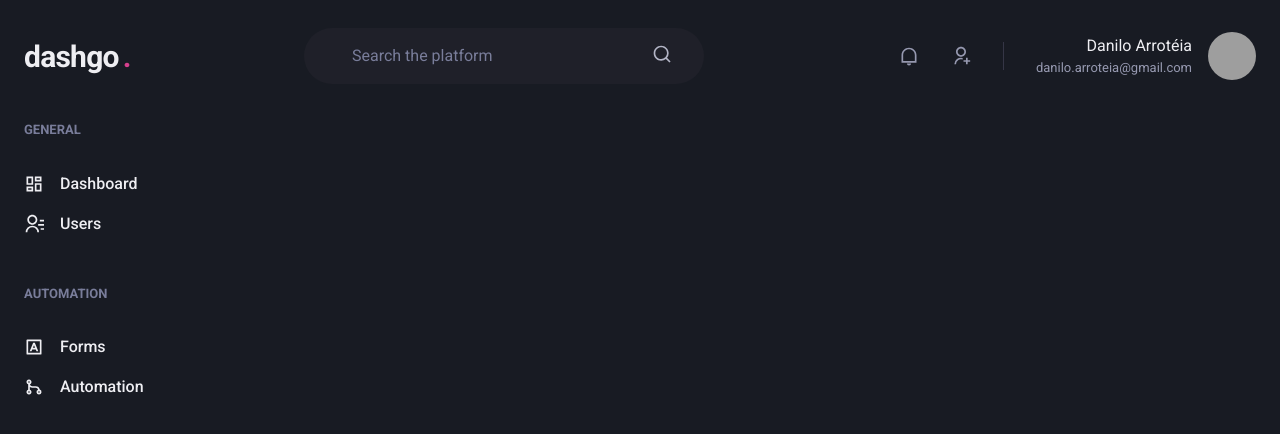
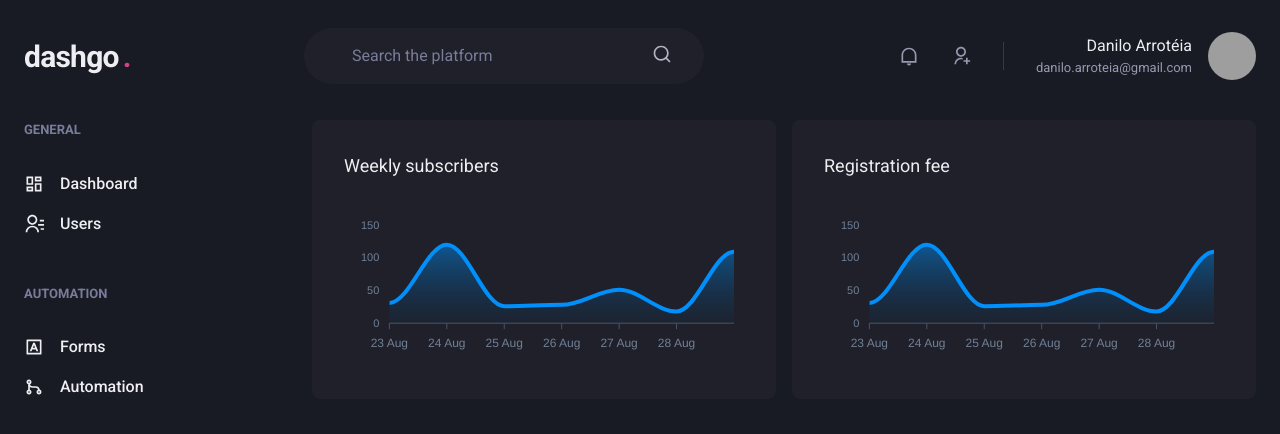
Before and after one commit to danilo-arroteia/dashgo, a Next.js app: page /dashboard in a window 1280 px wide. Shown: the top 434 px of the page. Built offline with nearby package versions, Linux system fonts and the light colour scheme; grey boxes are pictures that could not be loaded.

Commit message:
feat: chart apexcharts

```diff
--- a/package.json
+++ b/package.json
@@ -13,9 +13,11 @@
     "@chakra-ui/react": "^2.2.6",
     "@emotion/react": "^11.10.0",
     "@emotion/styled": "^11.10.0",
+    "apexcharts": "^3.35.5",
     "framer-motion": "^7.1.0",
     "next": "12.2.5",
     "react": "18.2.0",
+    "react-apexcharts": "^1.4.0",
     "react-dom": "18.2.0",
     "react-icons": "^4.4.0"
   },
--- a/src/pages/dashboard.tsx
+++ b/src/pages/dashboard.tsx
@@ -1,6 +1,65 @@
-import { Flex } from "@chakra-ui/react";
+import { Box, Flex, SimpleGrid, Text, theme } from "@chakra-ui/react";
+import dynamic from "next/dynamic";
 import { Header } from "../components/Header";
 import { Sidebar } from "../components/Sidebar";
+import { ApexOptions } from "apexcharts";
+
+const Chart = dynamic(() => import('react-apexcharts'), {
+  ssr: false,
+})
+
+const options: ApexOptions = {
+  chart: {
+    toolbar: {
+      show: false,
+    },
+    zoom: {
+      enabled: false
+    },
+    foreColor: theme.colors.gray[500],
+  },
+  grid: {
+    show: false,
+  },
+  dataLabels: {
+    enabled: false,
+  },
+  tooltip: {
+    followCursor: true,
+  },
+  xaxis: {
+    type: 'datetime',
+    axisBorder: {
+      color: theme.colors.gray[600],
+
+    },
+    axisTicks: {
+      color: theme.colors.gray[600]
+    },
+    categories: [
+      '2022-08-23T00:00:00.0000Z',
+      '2022-08-24T00:00:00.0000Z',
+      '2022-08-25T00:00:00.0000Z',
+      '2022-08-26T00:00:00.0000Z',
+      '2022-08-27T00:00:00.0000Z',
+      '2022-08-28T00:00:00.0000Z',
+      '2022-08-29T00:00:00.0000Z',
+    ]
+  },
+  fill: {
+    opacity: 0.3,
+    type: 'gradient',
+    gradient: {
+      shade: 'dark',
+      opacityFrom: 0.7,
+      opacityTo: 0.3
+    }
+  }
+};
+
+const series = [
+  { name: 'series1', data: [31, 120, 26, 28, 51, 18, 109]}
+]
 
 export default function Dashoard() {
   return (
@@ -9,6 +68,29 @@ export default function Dashoard() {
 
       <Flex w="100%" my="6" maxWidth={1480} mx="auto" px="6">
         <Sidebar />
+
+        <SimpleGrid flex="1" gap="4" minChildWidth="328px">
+          <Box
+            p="8"
+            bg="gray.800"
+            borderRadius={8}
+            pb="4"
+          >
+            <Text fontSize="lg" mb="4" >Weekly subscribers</Text>
+            <Chart options={options} series={series} type="area" height={160}/>
+          </Box>
+
+          <Box
+            p="8"
+            bg="gray.800"
+            borderRadius={8}
+            pb="4"
+          >
+            <Text fontSize="lg" mb="4" >Registration fee</Text>
+            <Chart options={options} series={series} type="area" height={160}/>
+          </Box>
+
+        </SimpleGrid>
       </Flex>
     </Flex>
   );
```
Also changed, not shown: 1 other file (tests, documents, lock files or other folders).
